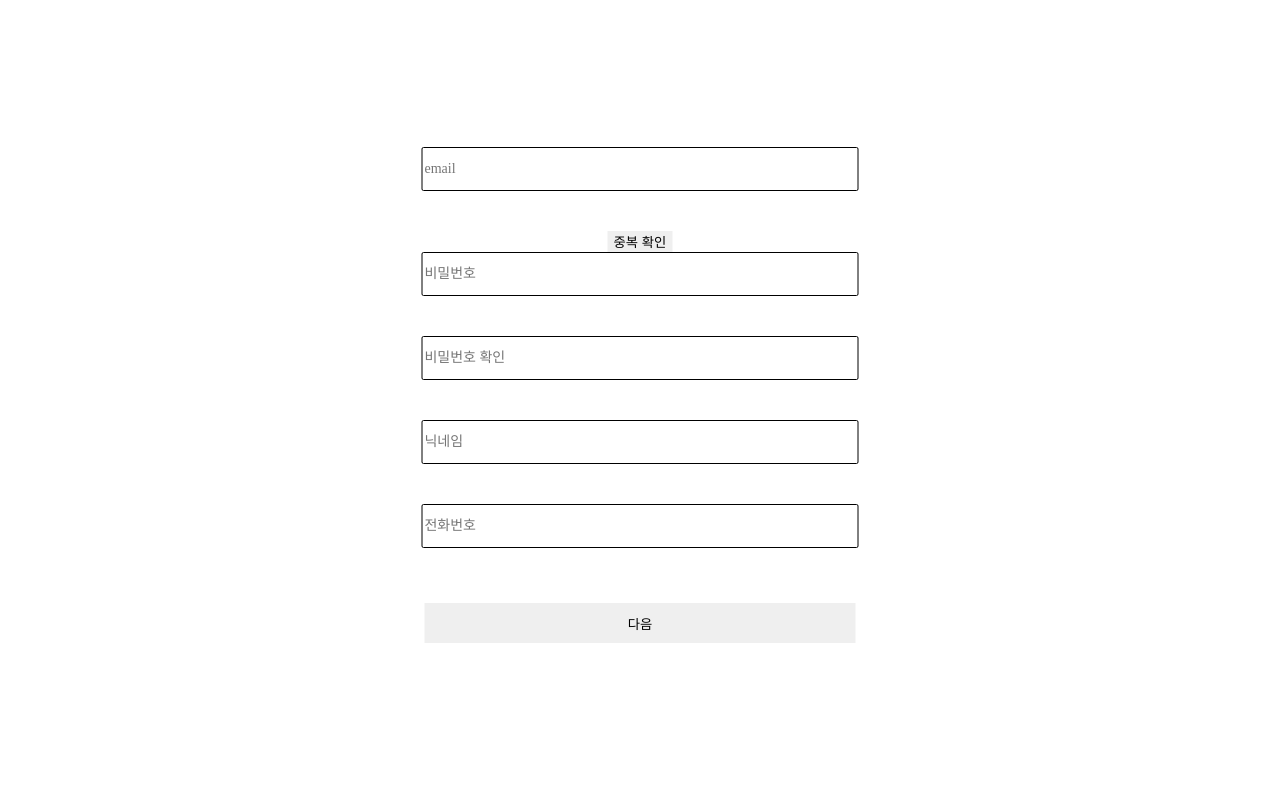
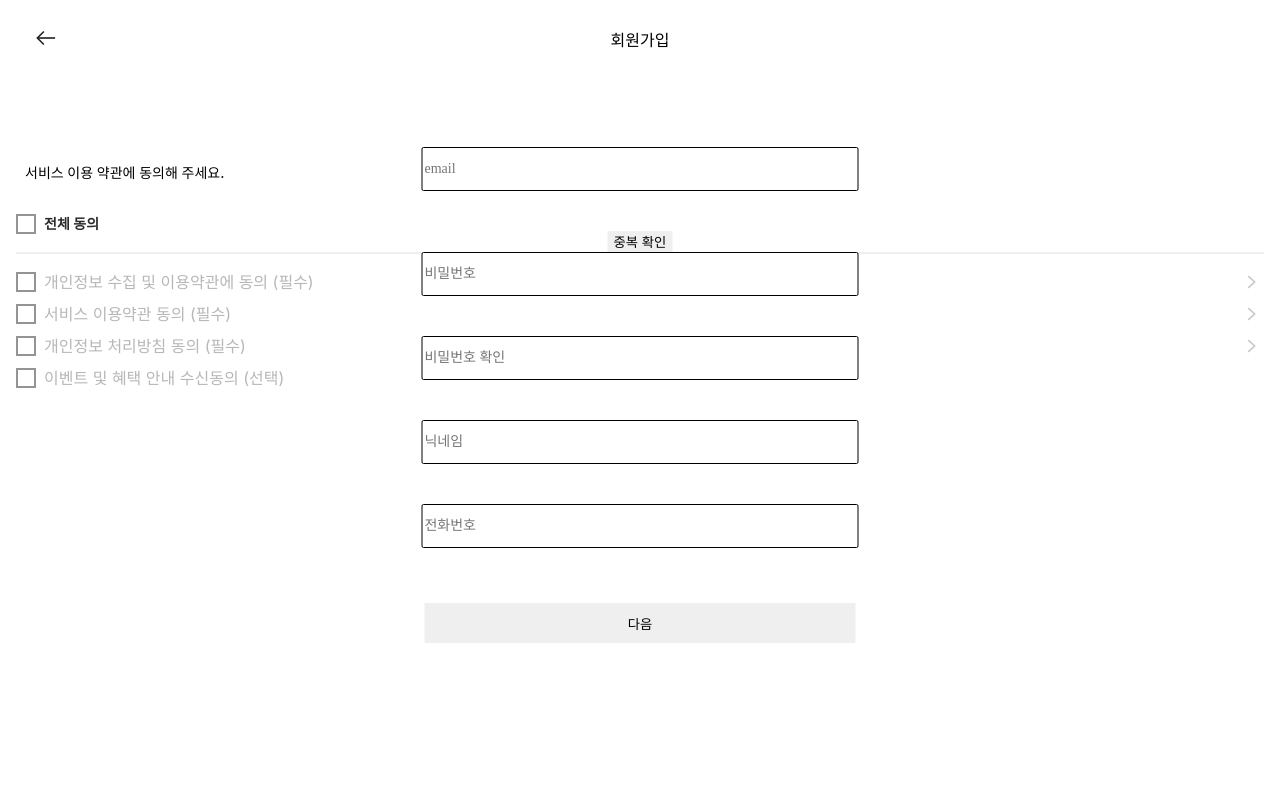
Before and after one commit to stellum/global-moya, a React (Vite) app in the folder client/: page /register in a window 1280 px wide. Shown: the top 800 px of the page. Built offline with nearby package versions, Linux system fonts and the light colour scheme; no server answers.

Commit message:
feat: Edited Register Routing & Paging 회원가입과 가입 약관 부분을 하나의 jsx(RegisterContainer)에 담아서 합쳤습니다.

```diff
--- a/client/src/App.jsx
+++ b/client/src/App.jsx
@@ -4,8 +4,7 @@ import ErrorPage from "@pages/error/ErrorPage";
 import Home from "@pages/home/Home";
 import MainPage from "@pages/main/MainPage";
 import Login from "./pages/login/Login";
-import Register from "./pages/login/Register";
-import RegisterPolicy from "@pages/register/RegisterPolicy";
+import RegisterContainer from "@pages/register/RegisterContainer";
 import PwChange from "./pages/login/PwChange";
 import QuickGuideMain from "@pages/quickGuide/QuickGuideMain";
 import { CustomContainer } from "@styles/common/container";
@@ -30,8 +29,7 @@ function App() {
 
             {/* Register */}
             <Route path="/login" element={<Login />} />
-            <Route path="/register" element={<Register />} />
-            <Route path="/registerpolicy" element={<RegisterPolicy />} />
+            <Route path="/register" element={<RegisterContainer />} />
             <Route path="/pwchange" element={<PwChange />} />
             <Route path="/personalpolicy" element={<PersonalPolicy />} />
             <Route path="/servicepolicy" element={<ServicePolicy />} />
--- a/client/src/pages/login/Register.jsx
+++ b/client/src/pages/register/Register.jsx
@@ -144,7 +144,7 @@ const Register = () => {
         />
         <RegisterInput
           type="number"
-          name="phoneNumber"
+          name="phoneNum"
           maxLength="11"
           pattern="[0-9]+"
           placeholder="전화번호"
--- /dev/null
+++ b/client/src/pages/register/RegisterContainer.jsx
@@ -0,0 +1,14 @@
+import React from "react";
+import Register from "./Register";
+import RegisterPolicy from "./RegisterPolicy";
+
+const RegisterContainer = () => {
+  return (
+    <div>
+      <RegisterPolicy />
+      <Register />
+    </div>
+  );
+};
+
+export default RegisterContainer;
```
Also changed, not shown: 1 other file (tests, documents, lock files or other folders).
